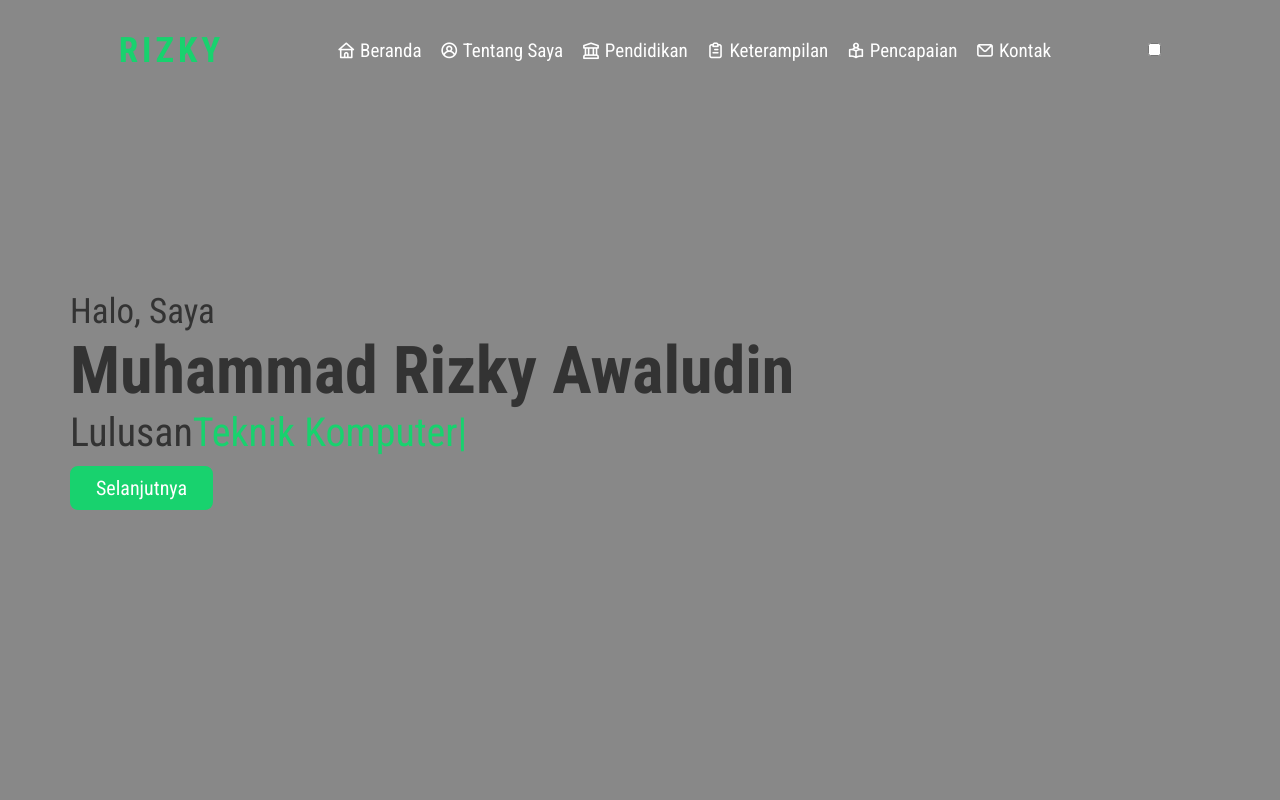
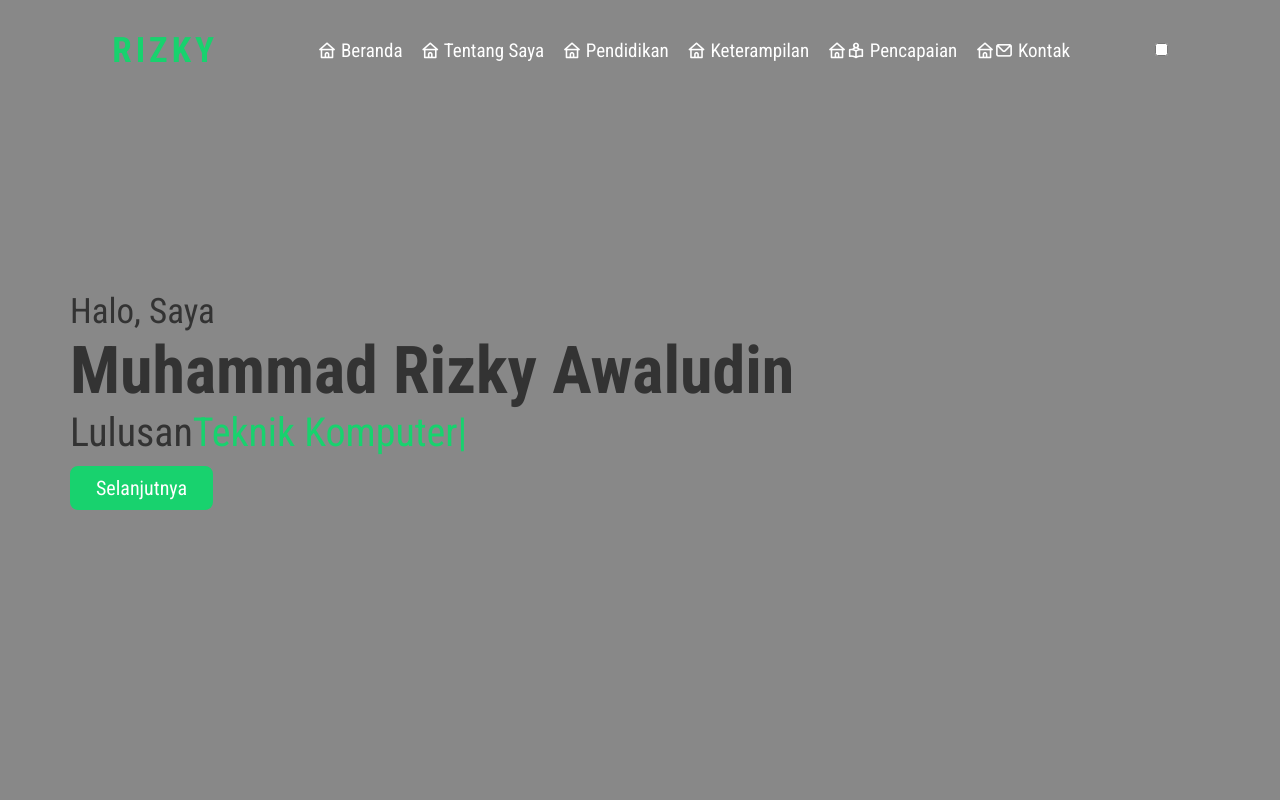
Before and after one commit to mrizkya/rezekimimiti, a plain HTML site: page index.html in a window 1280 px wide. Shown: the top 800 px of the page. Drawn offline with nearby package versions, Linux system fonts and the light colour scheme.

Commit message:
Update index.html

```diff
--- a/index.html
+++ b/index.html
@@ -187,12 +187,12 @@
           <a href="#home"><span>Rizky</span></a>
         </div>
         <ul class="menu">
-          <li><a href="#home" class="menu-btn" ><i class="uil uil-home nav-icon"></i> <span>Beranda</span></a></li>
-          <li><a href="#about" class="menu-btn" ><i class="uil uil-user-circle"></i> <span>Tentang Saya</span></a></li>
-          <li><a href="#education" class="menu-btn" ><i class="uil uil-university"></i> <span>Pendidikan</span></a></li>
-          <li><a href="#skills" class="menu-btn" ><i class="uil uil-clipboard-alt"></i> <span>Keterampilan</span></a></li>
-          <li><a href="#achievement" class="menu-btn" ><i class="uil uil-book-reader"></i> <span>Pencapaian</span></a></li>
-          <li><a href="#contact" class="menu-btn" ><i class="uil uil-envelope"></i> <span>Kontak</span></a></li>
+          <li><a href="#home" class="menu-btn uil uil-home nav-icon" > <span>Beranda</span></a></li>
+          <li><a href="#about" class="menu-btn uil uil-home nav-icon" > <span>Tentang Saya</span></a></li>
+          <li><a href="#education" class="menu-btn uil uil-home nav-icon" > <span>Pendidikan</span></a></li>
+          <li><a href="#skills" class="menu-btn uil uil-home nav-icon" > <span>Keterampilan</span></a></li>
+          <li><a href="#achievement" class="menu-btn uil uil-home nav-icon" ><i class="uil uil-book-reader"></i> <span>Pencapaian</span></a></li>
+          <li><a href="#contact" class="menu-btn uil uil-home nav-icon" ><i class="uil uil-envelope"></i> <span>Kontak</span></a></li>
         </ul>
         <div class="menu-btn">
           <i class="fas fa-bars"></i>
```
